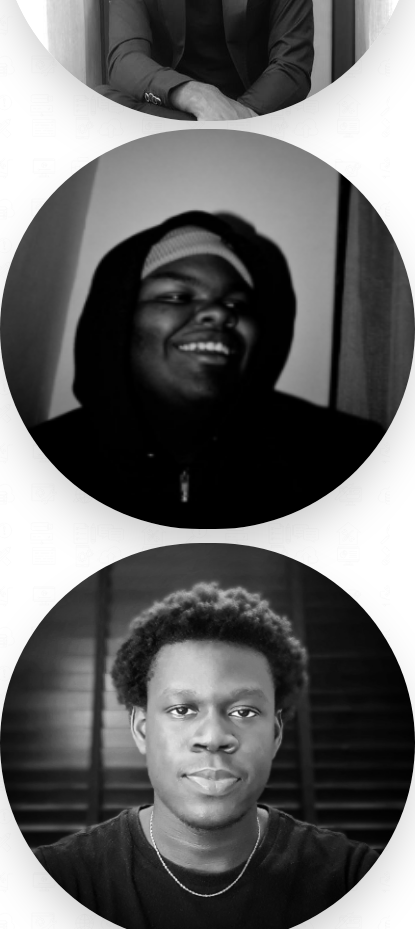
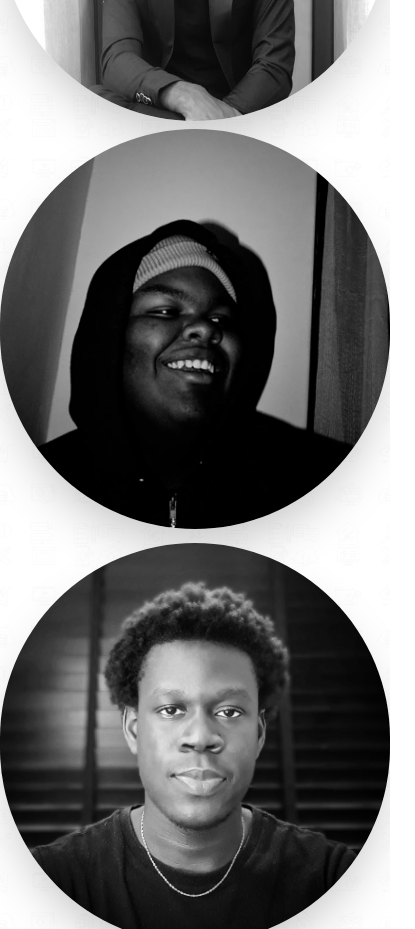
Before and after one commit to D3fult/Integrated-Projects-1, a plain HTML site: page about/about.html in a window 390 px wide. Shown: the part 1380-2309 px from the top of the page, 415 px wide, since content can reach past the window. Drawn offline with nearby package versions, Linux system fonts and the light colour scheme.

Commit message:
fixed responsiveness on the about page for small screens

```diff
--- a/about/about.css
+++ b/about/about.css
@@ -81,3 +81,16 @@ main {
 .link {
   text-decoration: underline;
 }
+
+@media (max-width: 442px) {
+
+  .image1,
+.image2,
+.image3,
+.image4,
+.image5 {
+  width: 100%;
+  height: 100%;
+}
+
+}
--- a/about/about.html
+++ b/about/about.html
@@ -109,10 +109,9 @@
                 </div>
 
                 <!-- Ronnie -->
-                <!-- has a container that disappears on larger screens and greater. this also goes for Nnamdi's profile -->
                 <div class="mx-auto">
                 <div class="image4 ">
-                    <img class="image__img rounded-full shadow-2xl" src="./images/ronnie.jpg" alt="Ronnie - Web Developer">
+                    <img class="image__img rounded-full shadow-2xl" src="./images/ronnie.png" alt="Ronnie - Web Developer">
                     <div class="image__overlay image__overlay--blur rounded-full">
                         <h1 class="font-open text-center text-4xl lg:text-2xl font-bold">Ronnie Ineza</h1><br>
                         <p class="mx-5 lg:mx-5 text-xs lg:text-xs font-light lg:font-light text-center">
```
Also changed, not shown: about/images/ronnie.jpg (deleted), about/images/ronnie.png (added).
